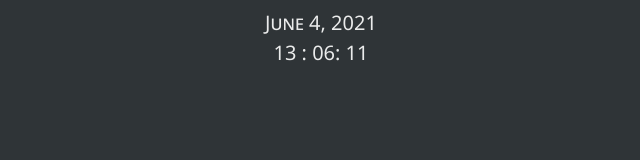
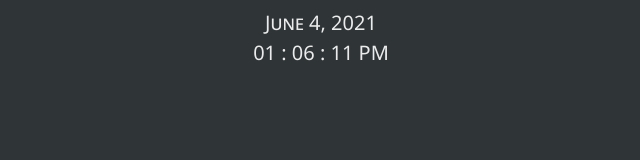
Before and after one commit to phucnguyen81/html, a plain HTML site: page dist/digital_date_time.html in a window 1280 px wide. Shown: the full height of the page, 319-959 px from the left. Drawn offline with Linux system fonts and the light colour scheme.

Commit message:
Move html files into dist/ directory for future build

```diff
--- a/digital_date_time.html
+++ b/dist/digital_date_time.html
@@ -5,7 +5,7 @@
     <title>Clock</title>
     <style type="text/css" media="all">
       body {background-color: rgb(47,52,55);}
-      #timedate {
+      #datetime {
         font: small-caps lighter 20px/150% "Segoe UI", Frutiger, "Frutiger Linotype", "Dejavu Sans", "Helvetica Neue", Arial, sans-serif;
         text-align: center;
         color: rgba(255, 255, 255, 0.9);
@@ -23,14 +23,23 @@
         var sec = now.getSeconds(), min = now.getMinutes(),
           hou = now.getHours(), mo = now.getMonth(),
           dy = now.getDate(), yr = now.getFullYear();
+
+        // to AM/PM
+        var amPm = " " + (hou >= 12 ? "PM" : "AM");
+        hou = hou % 12;
+
         var months = [
           "January", "February", "March", "April", "May", "June",
           "July", "August", "September", "October", "November", "December"
         ];
-        var tags = ["mon", "d", "y", "h", "m", "s"],
-          corr = [months[mo], dy, yr, hou.pad(2), min.pad(2), sec.pad(2)];
-        for (var i = 0; i < tags.length; i++)
+        var tags = [
+          "datetime-mon", "datetime-d", "datetime-y", "datetime-h",
+          "datetime-m", "datetime-s", "datetime-ampm"
+        ],
+          corr = [months[mo], dy, yr, hou.pad(2), min.pad(2), sec.pad(2), amPm];
+        for (var i = 0; i < tags.length; i++) {
           document.getElementById(tags[i]).firstChild.nodeValue = corr[i];
+        }
       }
 
       function initClock() {
@@ -41,13 +50,14 @@
     </script>
   </head>
   <body onLoad="initClock()">
-    <div id="timedate">
-      <a id="mon">January</a>
-      <a id="d">1</a>,
-      <a id="y">0</a><br />
-      <a id="h">12</a> :
-      <a id="m">00</a>:
-      <a id="s">00</a>
+    <div id="datetime">
+      <a id="datetime-mon">January</a>
+      <a id="datetime-d">1</a>,
+      <a id="datetime-y">0</a><br />
+      <a id="datetime-h">12</a> :
+      <a id="datetime-m">00</a> :
+      <a id="datetime-s">00</a>
+      <a id="datetime-ampm"> AM</a>
     </div>
   </body>
 </html>
```
Also changed, not shown: dist/brainy_quote_today.html (renamed from brainy_quote_today.html), dist/index.html (renamed from index.html).
